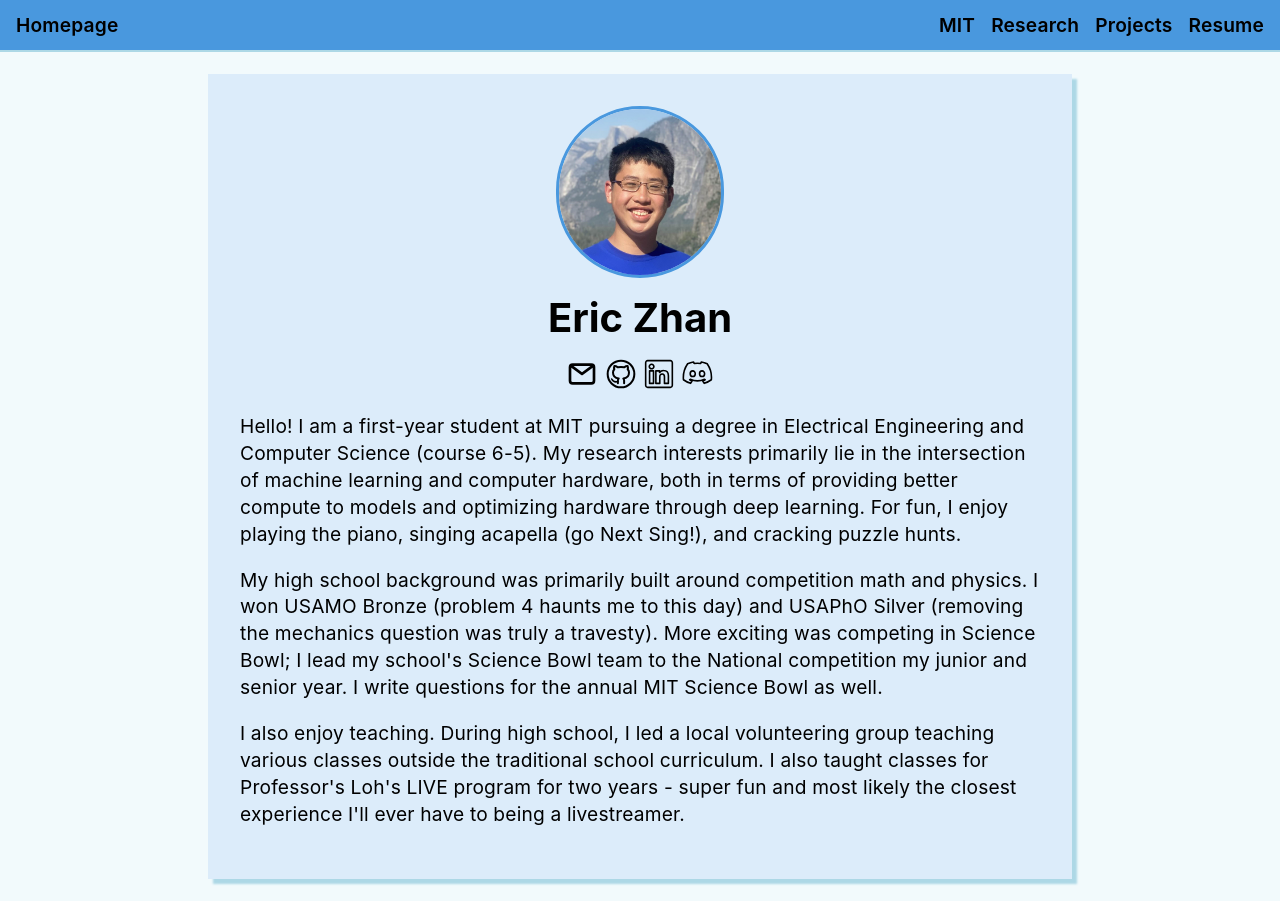
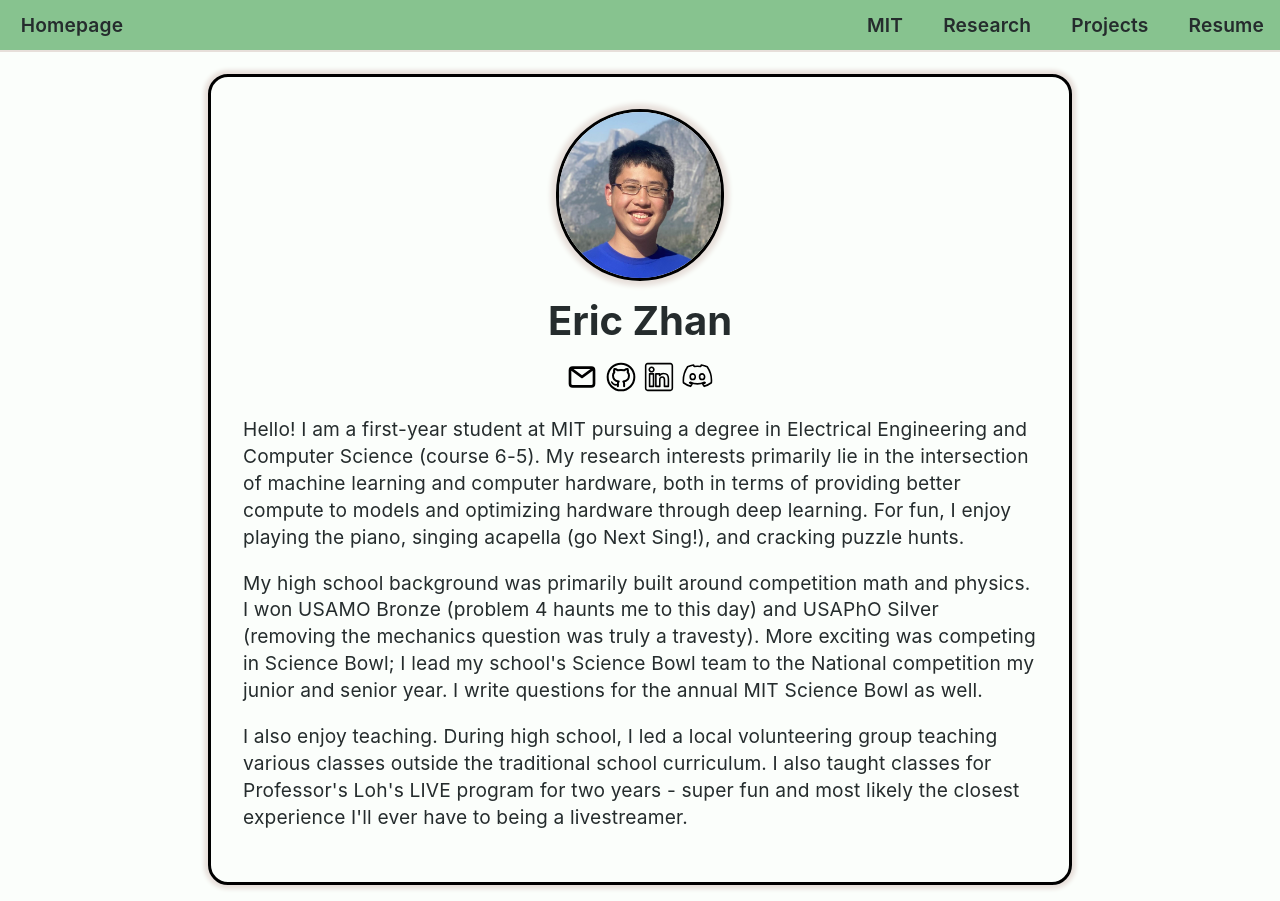
Before and after one commit to ricE06/personal-website, a Next.js app: page / in a window 1280 px wide. Built offline with nearby package versions, Linux system fonts and the light colour scheme.

Commit message:
made the colors better

```diff
--- a/components/layout.module.css
+++ b/components/layout.module.css
@@ -2,9 +2,11 @@
   width: calc(min(54rem, 100% - 50px));
   padding: 0 1rem;
   margin: 1.5rem auto 1rem;
-  background-color: var(--light-color);
+  border: solid;
   padding: 2rem;
-  box-shadow: 5px 5px 2px lightblue;
+  border-radius: 20px;
+  border-color: var(--border-color);
+  box-shadow: 0px 0px 4px 4px var(--light-color);
 }
 
 .header {
@@ -25,13 +27,12 @@
 	flex-direction: row;
   flex-wrap: wrap;
   justify-content: space-between;
-  row-gap: var(--header-sep);
 	padding: 0.8rem 0;
 	margin: auto;
 	background-color: var(--main-color);
 	font-weight: var(--header-weight);
 	font-size: var(--header-size);
-	box-shadow: 0px 2px lightblue;
+	box-shadow: 0px 2px var(--light-color);
 }
 
 .rightheader {
@@ -45,6 +46,6 @@
 .leftheader {
 	font-weight: 600;
 	float: left;
-  margin-left: 1rem;
+  margin-left: 1.3rem;
   margin-right: 1rem;
 }
--- a/pages/research.js
+++ b/pages/research.js
@@ -27,7 +27,7 @@
 	  <h2 className={utilStyles.headingXl}>{'PRIMES-USA'}</h2>
 	  		<p>
 	  		I was a part of PRIMES 2023, a high school math research program hosted by MIT. I worked
-	  with PhD candidate Vasiliy Nekrasov and Professor Dmitry Kleinbock, both from Brandeis Univesity,
+	  with PhD candidate Vasiliy Nekrasov and Professor Dmitry Kleinbock, both from Brandeis University,
 	  on the topic of Schmidt Games. I presented my results at the annual PRIMES conference and at
 	  the Brandeis Dynamics and Number Theory Seminar. I was also named a Regeneron Scholar (top 300 nationwide)
 	  as a result of this project.
--- a/styles/global.css
+++ b/styles/global.css
@@ -1,10 +1,12 @@
 :root {
-	--main-color: #4998de;
-	--light-color: #dcecfa;
-	--back-color: #f2fafc;
-	--link-color: #197bd1;
+	--main-color: #87c38f;
+	--border-color: #000000;
+	--light-color: #e7dfda;
+	--back-color: #fbfefb;
+	--text-color: #252c2d;
+	--link-color: #726adc;
 	--header-weight: 600;
-	--header-sep: 1rem;
+	--header-sep: 2.5rem;
   --header-size: 1.2rem;
 }
 
@@ -26,6 +28,7 @@
     sans-serif;
 	background-color: var(--back-color);
 	letter-spacing: .01rem;
+	color: var(--text-color);
 }
 
 a {
@@ -36,6 +39,7 @@
 ba {
   color: var(--link-color);
   text-decoration: none;
+  font-weight: 600;
 }
 
 * {
--- a/styles/utils.module.css
+++ b/styles/utils.module.css
@@ -29,13 +29,14 @@
 .borderCircle {
   border-radius: 9999px;
   border-style: solid;
-  border-color: var(--main-color);
+  border-color: var(--border-color);
+  box-shadow: 0 0 5px 5px var(--light-color);
 }
 
 .borderRect {
   border: 3px;
   border-style: solid;
-  border-color: var(--main-color);
+  border-color: var(--border-color);
 }
 
 .colorInherit {
```
